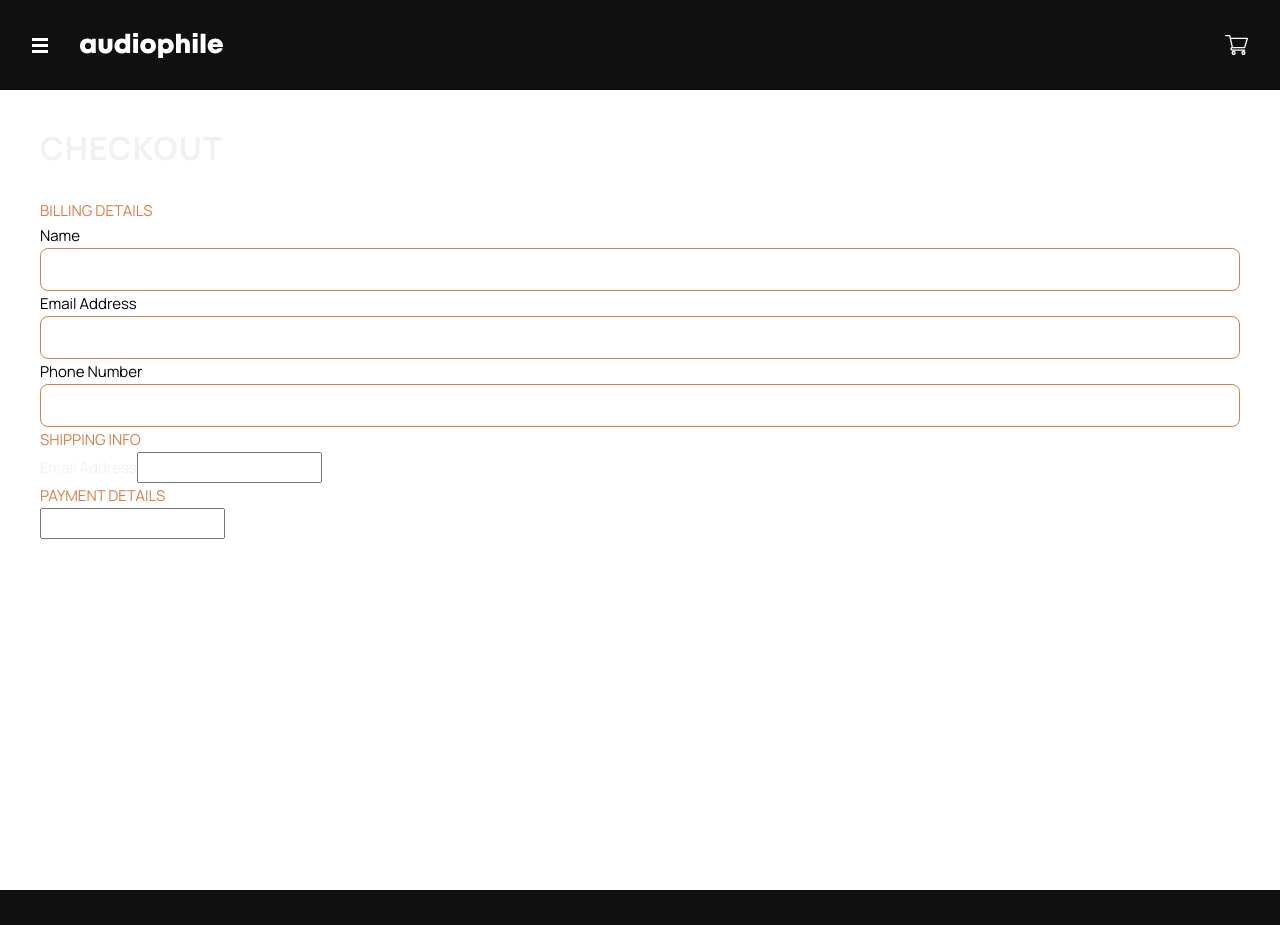
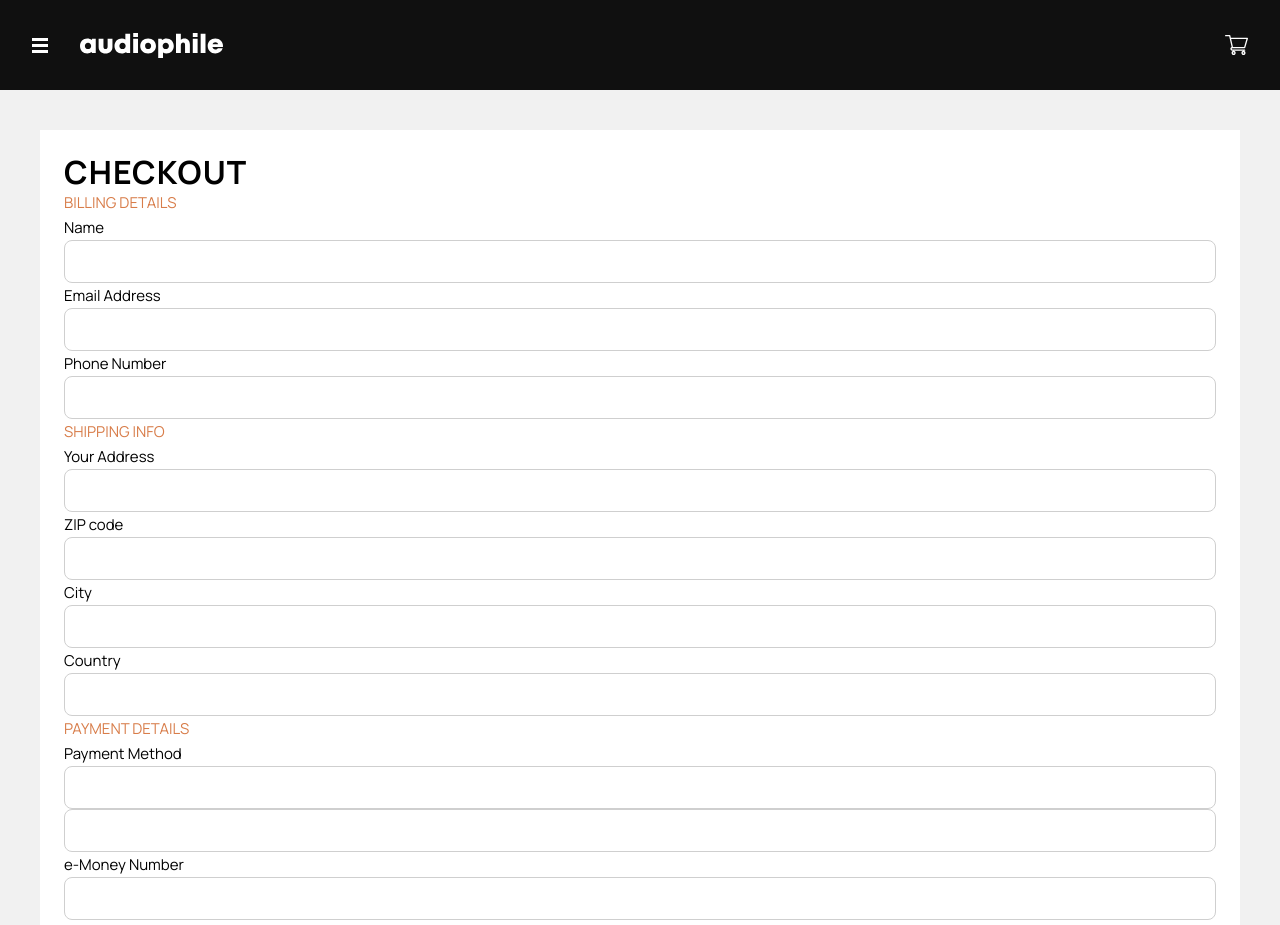
Before and after one commit to russfraze/audiophile-ecommerce-website, a React (Create React App) app: page /checkout in a window 1280 px wide. Shown: the top 925 px of the page. Built offline with nearby package versions, Linux system fonts and the light colour scheme.

Commit message:
checkout form validation start

```diff
--- a/src/pages/Checkout.js
+++ b/src/pages/Checkout.js
@@ -1,21 +1,65 @@
-import { useState } from 'react'
+import { useState, useRef } from 'react'
 import styles from './Checkout.module.css'
+import Button from '../UI/Button'
+function Checkout() {
+    const nameInputRef = useRef()
+    const [enteredName, setEnteredName] = useState('')
+    const [nameIsValid, setNameIsValid] = useState(false)
+    const [nameTouched, setNameTouched] = useState(false)
 
-function Checkout() {
-    const [nameIsValid, setNameIsValid] = useState(false)
     const [emailIsValid, setEmailIsValid] = useState(false)
     const [phoneIsValid, setPhoneIsValid] = useState(false)
 
+
+
+
+    const nameInputChangeHandler = (e) => {
+
+    }
+
+    const submitHandler = (e) => {
+        e.preventDefault()
+
+
+
+        if(enteredNameValue.trim().length === 0){
+            setNameIsValid(false)
+            return
+        }
+        const enteredNameValue = nameInputRef.current.value
+
+        console.log(enteredNameValue)
+
+    }
+
+    const nameInputBlurHandler = (e) => {
+        setNameTouched(true)
+
+        const enteredNameValue = nameInputRef.current.value
+
+        if(enteredNameValue.trim().length === 0){
+            setNameIsValid(false)
+            return
+        }
+    }
+
+    const enteredNameIsInvalid = !nameIsValid && nameTouched
+
     return (
         <main className={styles.checkout}>
-            <h3>Checkout</h3>
+
+            <div className={styles.checkout__panel}>
+                <h3 className='black'>Checkout</h3>
                 <form>
                     <div>
                         <p className='coral'>BILLING DETAILS</p>
 
-                    <div className={styles.checkout__inputGroup}>
+                        <div className={ enteredNameIsInvalid ? `${styles['checkout__inputGroup--error']}` : `${styles.checkout__inputGroup}` }>
+                            <div className={styles.checkout__labelError}>
                                 <label className='black' htmlFor='name'>Name</label>
-                        <input type='text' />
+                                {enteredNameIsInvalid && <p className={styles.error}>Please enter your name</p>}
+                            </div>
+                            <input onBlur={nameInputBlurHandler} ref={nameInputRef} type='text' />
                         </div>
 
                         <div className={styles.checkout__inputGroup}>
@@ -31,16 +75,54 @@ function Checkout() {
 
 
                     <p className='coral'>SHIPPING INFO</p>
-                <label htmlFor='name'>Email Address</label>
+                    <div className={styles.checkout__inputGroup}>
+                        <label className='black' htmlFor='name'>Your Address</label>
                         <input type='text' />
+                    </div>
+
+                    <div className={styles.checkout__inputGroup}>
+                        <label className='black' htmlFor='name'>ZIP code</label>
+                        <input type='text' />
+                    </div>
+
+                    <div className={styles.checkout__inputGroup}>
+                        <label className='black' htmlFor='name'>City</label>
+                        <input type='text' />
+                    </div>
+
+                    <div className={styles.checkout__inputGroup}>
+                        <label className='black' htmlFor='name'>Country</label>
+                        <input type='text' />
+                    </div>
 
 
 
                     <p className='coral'>PAYMENT DETAILS</p>
-                <label htmlFor='name'></label>
+                    <div className={styles.checkout__inputGroup}>
+                        <label className='black' htmlFor='name'>Payment Method</label>
                         <input type='text' />
+                    </div>
+                    <div className={styles.checkout__inputGroup}>
+                        <input type='text' />
+                    </div>
+
+                    <div className={styles.checkout__inputGroup}>
+                        <label className='black' htmlFor='name'>e-Money Number</label>
+                        <input type='text' />
+                    </div>
+
+                    <div className={styles.checkout__inputGroup}>
+                        <label className='black' htmlFor='name'>e-Money PIN</label>
+                        <input type='text' />
+                    </div>
 
                 </form>
+            </div>
+
+            <div className={styles.checkout__panel}>
+                <h3 className='black'>Summary</h3>
+                <Button onClick={submitHandler} stretch={true}>continue & pay</Button>
+            </div>
         </main>
     )
 }
--- a/src/pages/Checkout.module.css
+++ b/src/pages/Checkout.module.css
@@ -3,8 +3,12 @@
 .checkout {
     display: flex;
     margin-top: 90px;
-    height: 800px;
     width: 100%;
+    background-color: var(--clr-dark-grey);
+}
+
+.checkout__panel {
+    padding: 1.5rem;
     background-color: var(--clr-white);
 }
 
@@ -12,5 +16,21 @@
     width: 100%;
     padding: 0.5rem;
     border-radius: 0.5rem;
-    border: 1px solid var(--clr-dark-coral)
+    border: 1px solid var(--clr-darker-grey)
 }
+
+.checkout__inputGroup--error input {
+    width: 100%;
+    padding: 0.5rem;
+    border-radius: 0.5rem;
+    border: 1px solid var(--clr-error-red)
+}
+
+.checkout__labelError {
+    display: flex;
+    justify-content: space-between;
+}
+
+.error {
+    color: var(--clr-error-red)
+}
--- a/src/vars.css
+++ b/src/vars.css
@@ -3,10 +3,12 @@
     --clr-dark-coral: #d87d4a;
     --clr-first-black: #101010;
     --clr-dark-grey: #f1f1f1;
+    --clr-darker-grey: #CFCFCF;
     --clr-light-grey: #fafafa;
     --clr-light-coral: #fbaf85;
     --clr-white: #FFFFFF;
     --clr-second-black: #000000;
+    --clr-error-red:  rgb(173, 6, 6);
     --ff-base: 'Manrope', sans-serif;
     --fw-bold: 700;
     --fw-regular: 400;
```
Lines whose indentation alone changed are shown as unchanged.
